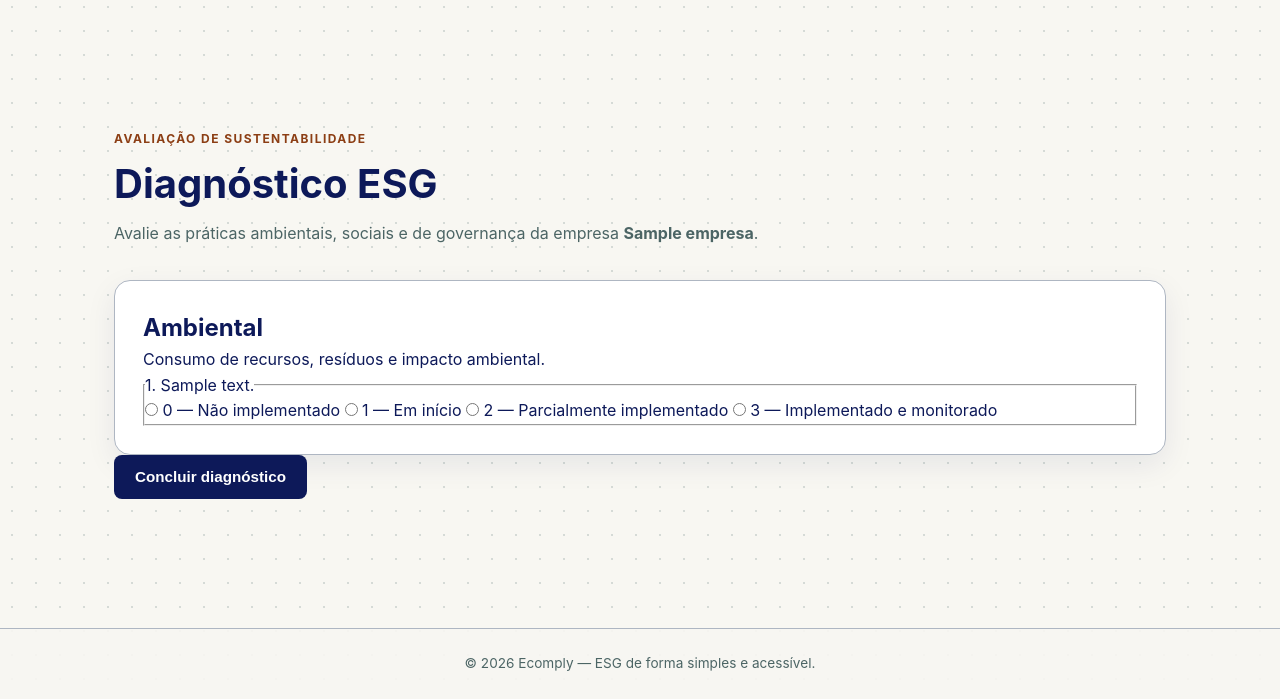
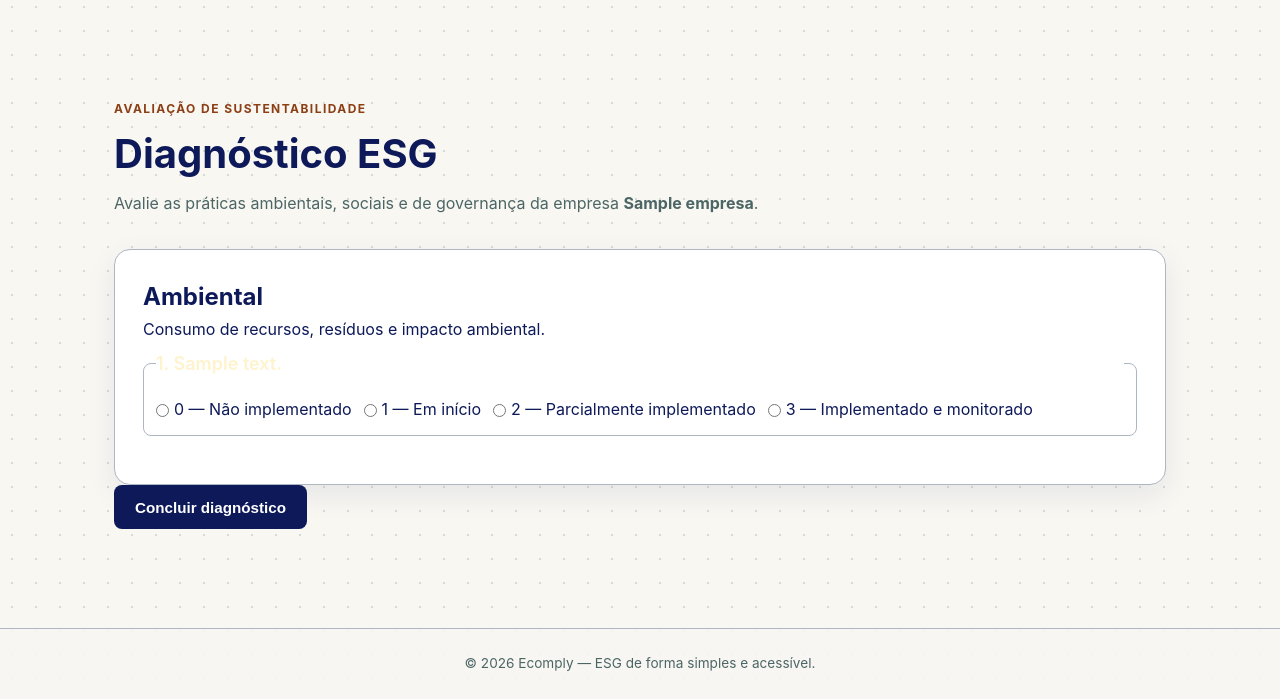
Before and after one commit to mariaeugeniamoraes/projeto_fds_2026.2, a Django app: page /empresas/1/diagnostico/ in a window 1280 px wide. Shown: the part 101-800 px from the top of the page. Run offline with Django 5.2, Linux system fonts and the light colour scheme; a user stored in the database is signed in; tables that the repository leaves empty hold one stand-in row (values such as "Sample post").

Commit message:
Corrige exibicao das perguntas do diagnostico ESG

```diff
--- a/core/static/core/css/style.css
+++ b/core/static/core/css/style.css
@@ -1762,3 +1762,35 @@ a {
         text-align: center;
     }
 }
+
+/* Perguntas do diagnóstico ESG */
+
+.diagnostico-pergunta {
+    min-width: 0;
+    margin-bottom: 20px;
+    padding: 12px;
+    border: 1px solid var(--border-color, #8b95b5);
+    border-radius: 8px;
+}
+
+.diagnostico-pergunta legend {
+    display: block;
+    width: 100%;
+    padding: 8px 0;
+    color: #fff3cd;
+    font-size: 18px;
+    font-weight: 600;
+    line-height: 1.5;
+}
+
+.diagnostico-opcoes {
+    display: flex;
+    flex-wrap: wrap;
+    gap: 12px;
+}
+
+.diagnostico-opcoes label {
+    display: inline-flex;
+    align-items: center;
+    gap: 5px;
+}
--- a/core/templates/core/diagnostico.html
+++ b/core/templates/core/diagnostico.html
@@ -49,7 +49,6 @@
                             <legend>
                                 {{ forloop.counter }}. {{ pergunta.texto }}
                             </legend>
-
                             {% for valor, rotulo in pergunta.PONTUACOES %}
                             {% endfor %}
 
```
